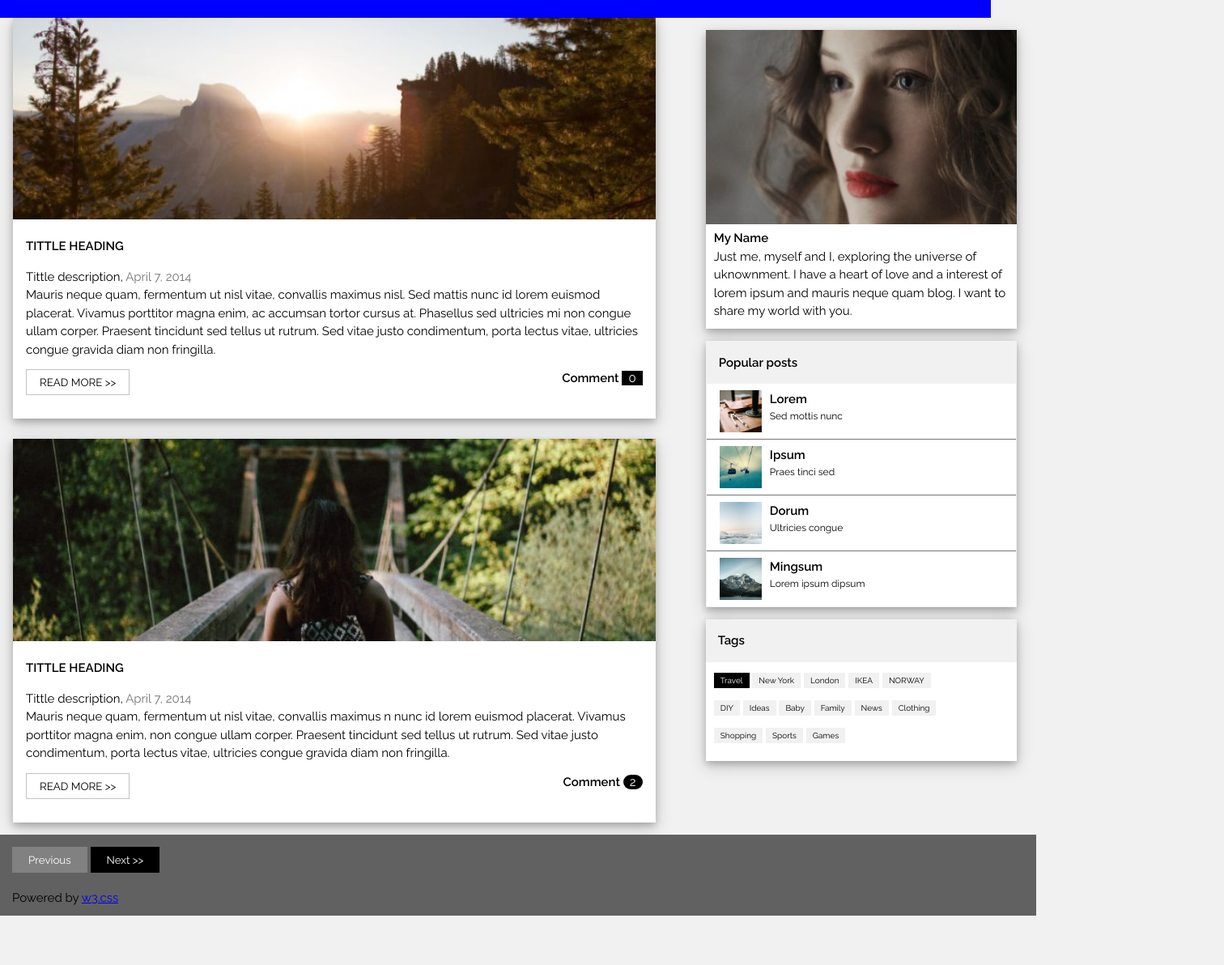
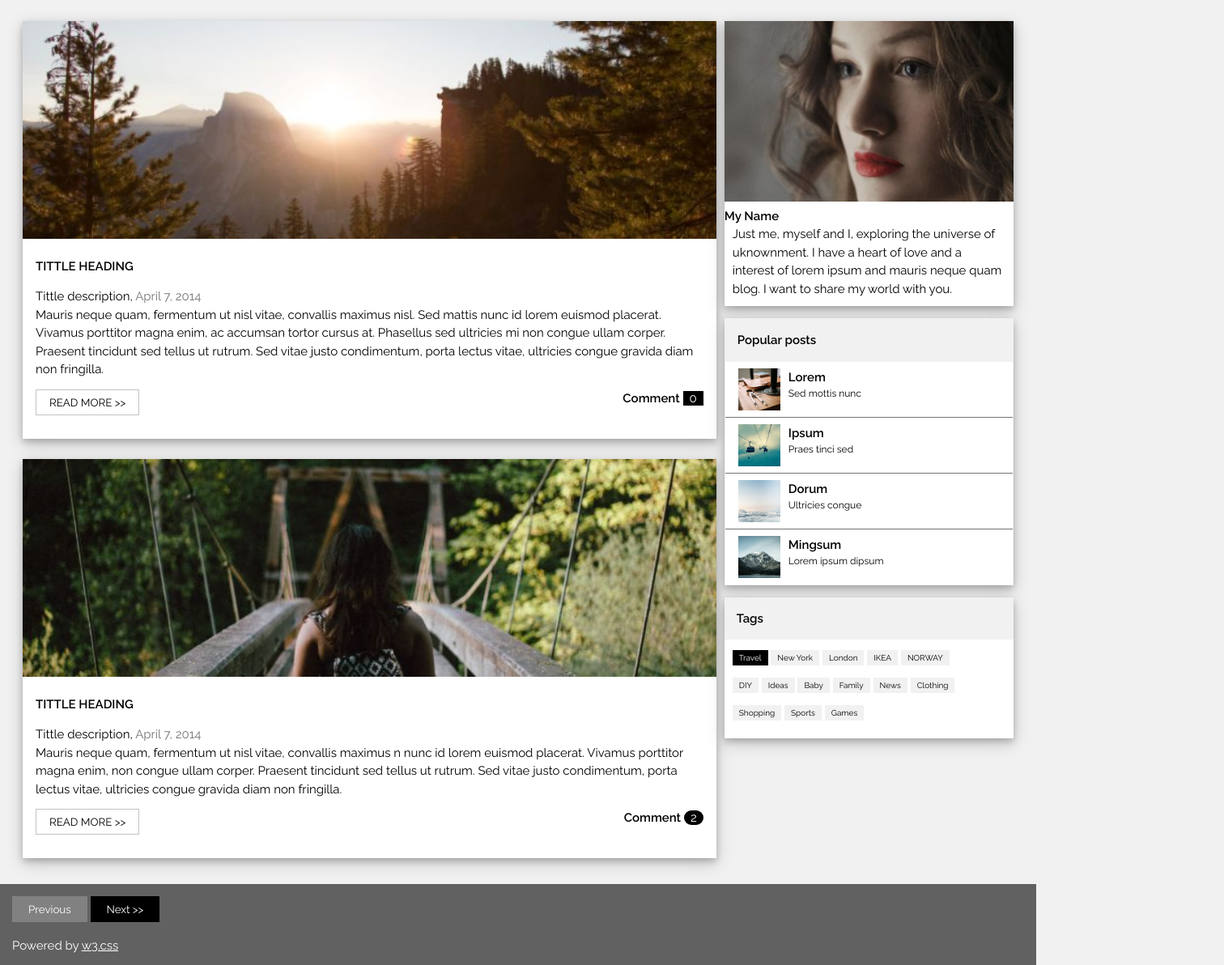
Before and after one commit to GaelTikeng/blog-template, a plain HTML site: page index.html in a window 1280 px wide. Shown: the part 96-1288 px from the top of the page at 81% size, 1512 px wide, since content can reach past the window. Before the commit the page ends 1231 px from the top, so only its background shows below. Drawn offline with Linux system fonts and the light colour scheme.

Commit message:
complete project

```diff
--- a/assets/styles/style.css
+++ b/assets/styles/style.css
@@ -1,25 +1,22 @@
 @import url("https://fonts.googleapis.com/css2?family=Raleway:ital,wght@0,100;0,400;0,500;0,600;1,100&display=swap");
+
 * {
   box-sizing: border-box;
   padding: 0;
   margin: 0;
-  /* width: 100%; */
-  font-family: "Raleway", sans-serif;
+  font-family: 'Raleway', sans-serif;
 }
 
 body {
   background: #f1f1f1;
-  width: 100vw;
-  max-width: 1224px;
-  line-height: 1.5;
-  font-size: 15px;
+  margin: 0;
+  padding: 0;
 }
 
 .my-blog {
-  width: 100%;
+  width: 100vw;
   text-align: center;
   padding: 25px 0;
-  background: blue;
 }
 
 .my-blog button {
@@ -30,19 +27,27 @@ body {
 }
 
 .all-sections {
+  width: 97vw;
+  max-width: 1224px;
+  line-height: 1.5;
+  font-size: 15px;
+  margin: 1rem auto;
   display: grid;
   grid-template-columns: 70% 1fr;
+  gap: 10px;
 }
 
-#section1 {
-  width: 60%;
+#section1,
+#section2 {
+  width: 100%;
 }
 
 .tittle-blog {
-  width: 62vw;
+  width: 100%;
   background: #fff;
   height: fit-content;
   margin: 0 1rem;
+  margin: 0;
   box-shadow: 0 4px 8px 0 #0003, 0 6px 20px 0 #00000030;
 }
 
@@ -78,7 +83,7 @@ body {
 
 .black-zero, .black-two {
   float: right;
-   margin: 13px 0;
+  margin: 13px 0;
 }
 
 .black-zero span {
@@ -90,10 +95,10 @@ body {
 /* second bloc */
 
 .blog-entry {
-  width: 62vw;
+  width: 100%;
   background: #fff;
   height: fit-content;
-  margin: 0 1rem;
+  margin: 1rem 0;
   margin-top: 25px;
   box-shadow: 0 4px 8px 0 #0003, 0 6px 20px 0 #00000030;
 }
@@ -109,24 +114,19 @@ body {
 
 .bloc-a {
   background: #fff;
-  width: 30vw;
+  width: 100%;
   height: fit-content;
-  margin: 15px;
+  margin: 0 0 15px;
   padding-bottom: 10px;
   box-shadow: 0 4px 8px 0 #0003, 0 6px 20px 0 #00000030;
 }
 
 .bloc-a img {
-  width: 30vw;
+  width: 100%;
 }
 
 .bloc-a p {
-  width: 30vw;
-  padding: 0 10px;
-}
-
-.bloc-a h4 {
-  width: 50vw;
+  width: 100%;
   padding: 0 10px;
 }
 
@@ -136,8 +136,9 @@ body {
   background: #fff;
   height: fit-content;
   width: 30vw;
+  width: 100%;
   border: 1px solid #f1f1f1;
-  margin-left: 15px;
+  /* margin-left: 15px; */
   box-shadow: 0 4px 8px 0 #0003, 0 6px 20px 0 #00000030;
 }
 
@@ -184,7 +185,6 @@ ul {
 }
 
 .mingsum span {
-  display: block;
   display: flex;
   flex-direction: row !important;
   padding-left: 10px;
@@ -198,9 +198,8 @@ ul {
 
 .bloc-c {
   background: #fff;
-  width: 30vw;
+  width: 100%;
   margin-top: 15px;
-  margin-left: 15px;
   box-shadow: 0 4px 8px 0 #0003, 0 6px 20px 0 #00000030;
 }
 
@@ -243,6 +242,14 @@ ul {
   padding: 15px;
 }
 
+.footer-btn p {
+  color: #fff;
+}
+
+.footer-btn a {
+  color: #fff;
+}
+
 .previous {
   padding: 8px 20px;
   background: #818181;
@@ -259,23 +266,7 @@ ul {
 }
 
 @media screen and (max-width: 768px) {
-  .my-blog {
-    width: 100vw;
-  }
   .all-sections {
-    width: 100%;
-    display: block;
-  }
-
-  #section1 {
-    width: 100%;
-  }
-
-  #section2 {
-    width: 100%;
-  }
-
-  .footer {
-    width: 100%;
+    grid-template-columns: 1fr;
   }
 }
```
Also changed, not shown: index.html (+2 -3 lines).
